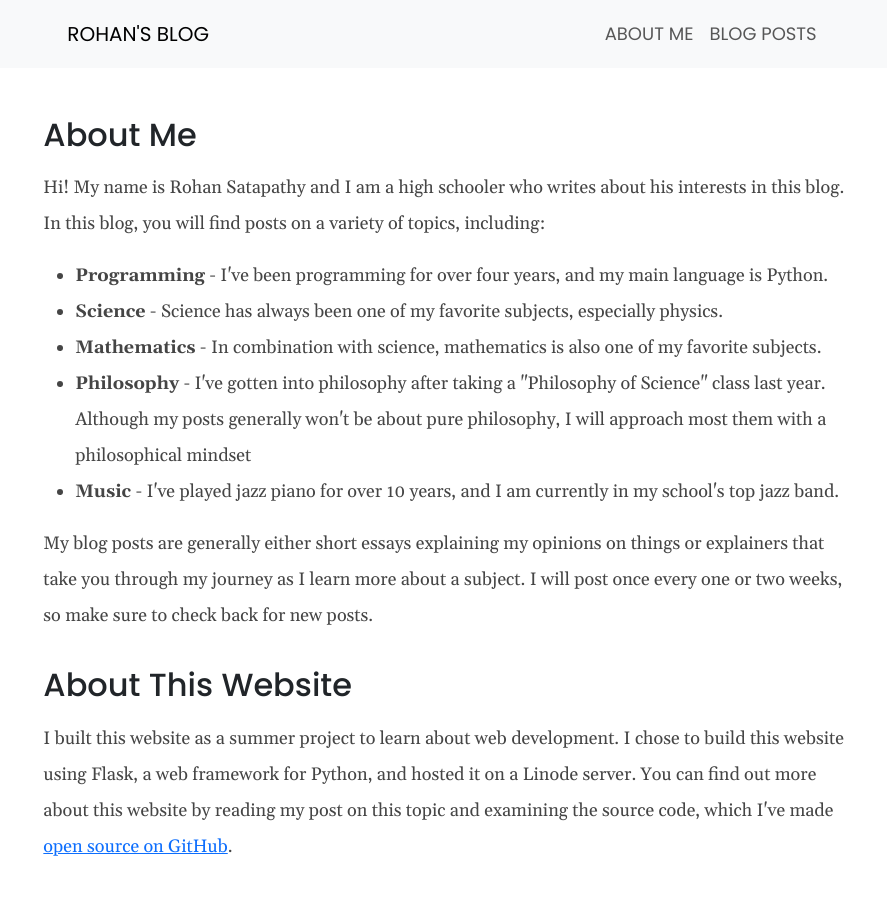
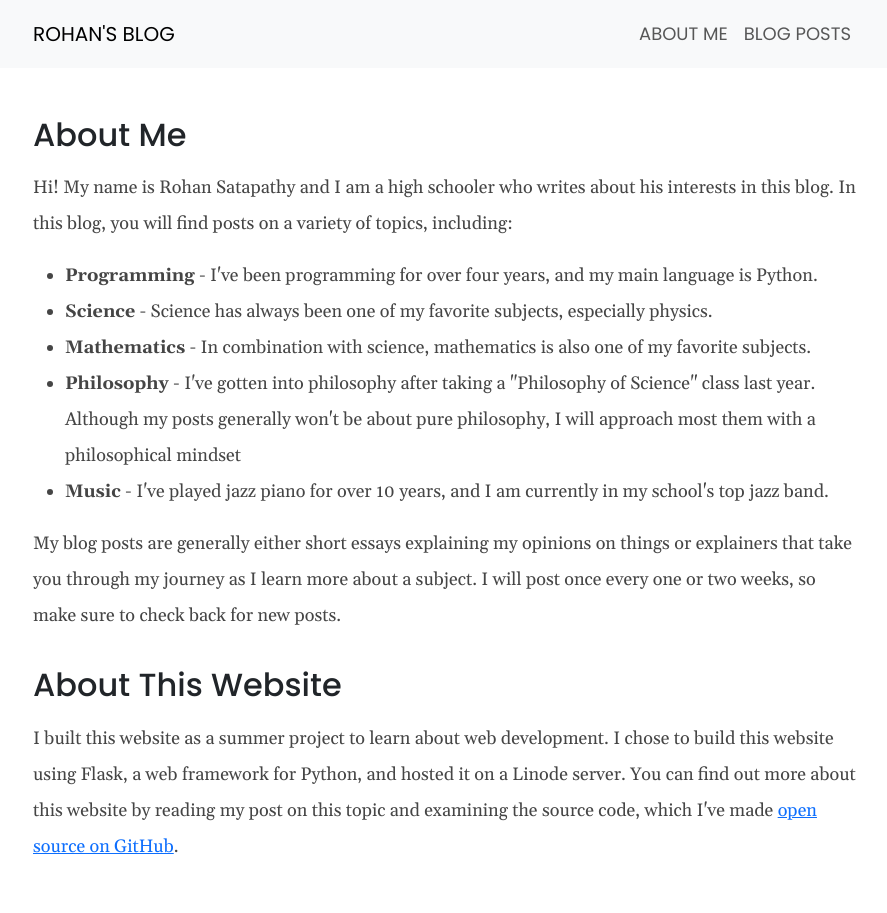
Before and after one commit to rohansatapathy/rohansatapathy.com, a Flask app: page /about/ in a window 1280 px wide. Shown: the whole page, without its empty margins (194-1081 px from the left). Run offline with Flask 2, Linux system fonts and the light colour scheme; some libraries are stand-ins or nearby versions.

Commit message:
Set max width to 850px

```diff
--- a/rohansatapathy_com/static/styles.css
+++ b/rohansatapathy_com/static/styles.css
@@ -68,3 +68,7 @@ img {
   margin-left: auto;
   margin-right: auto;
 }
+
+.blog-width {
+  max-width: 850px;
+}
--- a/rohansatapathy_com/templates/base.html
+++ b/rohansatapathy_com/templates/base.html
@@ -33,8 +33,8 @@
 <body>
 
   <!-- Navbar -->
-  <nav class="navbar navbar-expand-lg navbar-light bg-light justify-content-center">
-    <div class="container-fluid px-5 col-lg-8">
+  <nav class="navbar navbar-expand-sm bg-light justify-content-center">
+    <div class="container-sm blog-width">
       <a href="{{ url_for('index') }}" class="navbar-brand text-uppercase">Rohan's Blog</a>
       <button class="navbar-toggler" type="button" data-bs-toggle="collapse" data-bs-target="#navbarSupportedContent" aria-controls="navbarSupportedContent" aria-expanded="false" aria-label="Toggle navigation">
         <span class="navbar-toggler-icon"></span>
@@ -53,7 +53,7 @@
   </nav>
 
   <div class="justify-content-center">
-    <div class="container-fluid px-4 my-5 col-lg-8">
+    <div class="container-sm blog-width my-5">
       {% block content %}{% endblock %}
     </div>
   </div>
```
